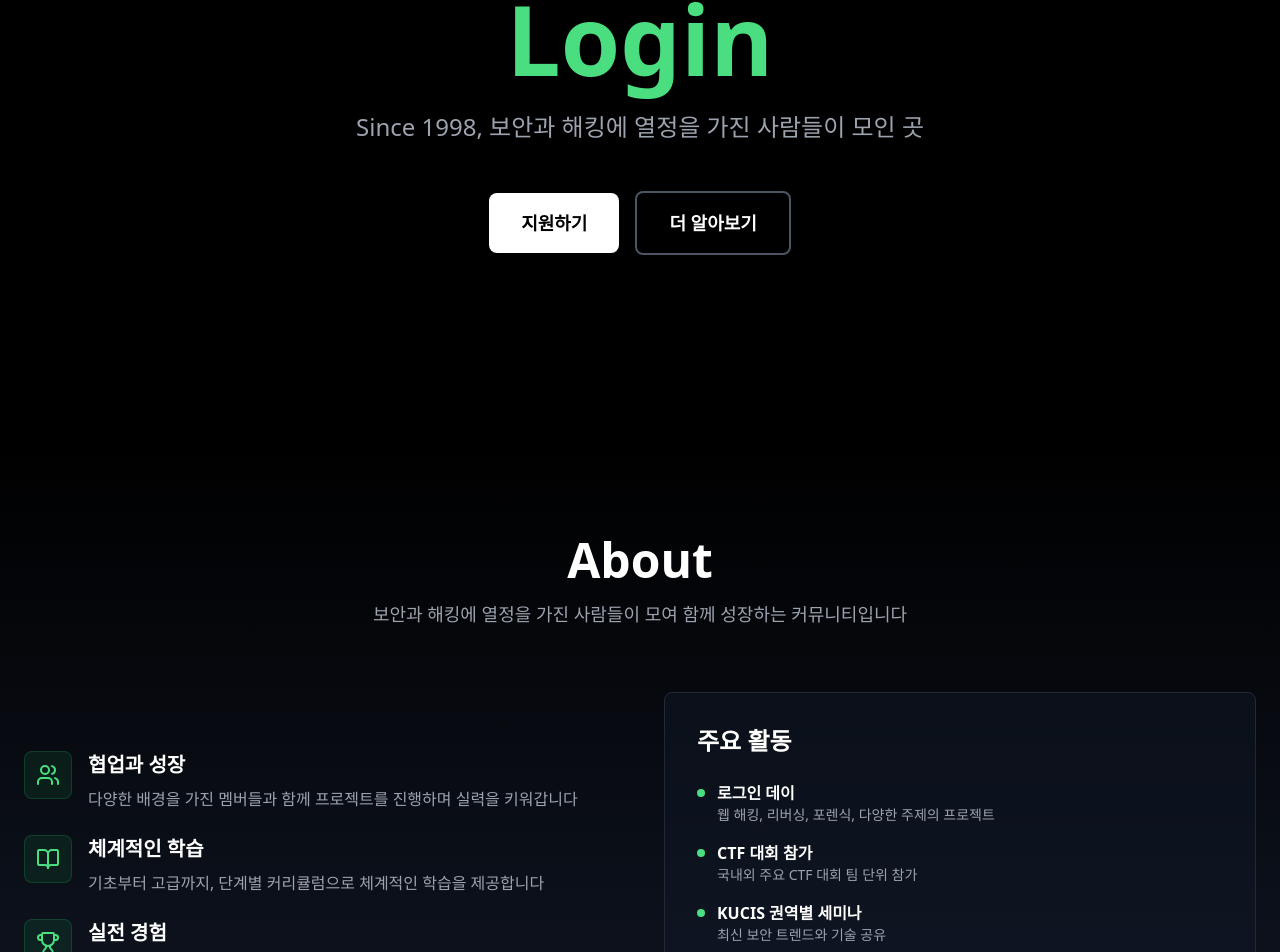
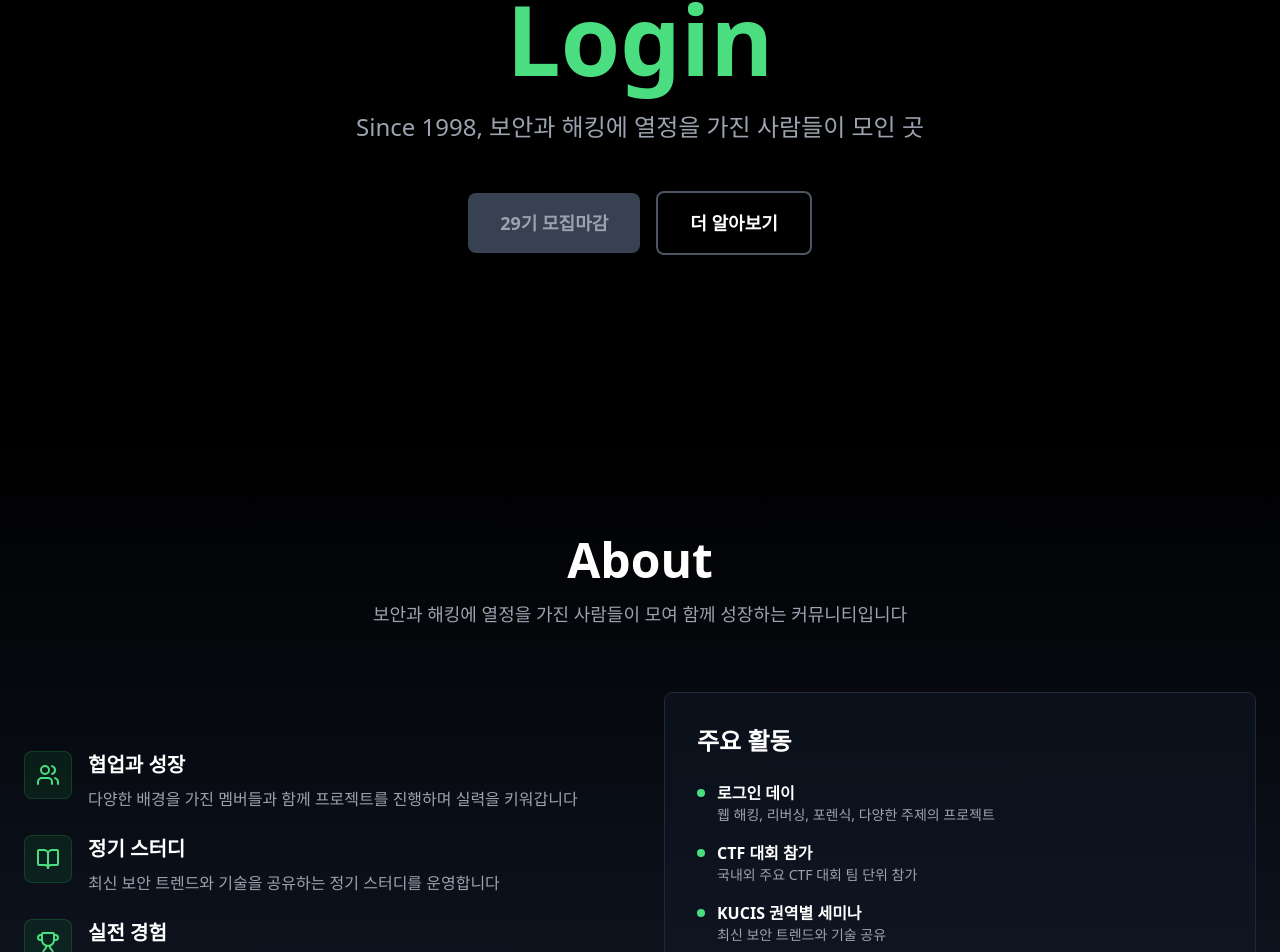
Before and after one commit to HackerLogin/LandingPage, a React (Vite) app: page / in a window 1280 px wide. Shown: the part 360-1312 px from the top of the page. Built offline with nearby package versions, Linux system fonts and the light colour scheme.

Commit message:
chore: update apply button and About section
-  isRecruitmentOpen(모집중) 상태 false(마감)으로 변경
- 지원 마감 버튼에 기수 텍스트 추가 (29기 모집마감)
- About 섹션 문구 수정

```diff
--- a/src/pages/HomePage.tsx
+++ b/src/pages/HomePage.tsx
@@ -5,7 +5,7 @@ import { Footer } from '../components/Footer';
 import { TerminalIcon, LockIcon, UsersIcon, TrophyIcon, BookOpenIcon, CodeIcon } from 'lucide-react';
 export function HomePage() {
   // 모집 상태 - 필요시 변경 가능
-  const isRecruitmentOpen = true;
+  const isRecruitmentOpen = false;
   return <div className="min-h-screen w-full bg-black text-white">
       <Navbar isRecruitmentOpen={isRecruitmentOpen} />
 
@@ -41,7 +41,7 @@ export function HomePage() {
             {isRecruitmentOpen ? <Link to="/apply" className="px-8 py-4 bg-white text-black font-semibold rounded-lg hover:bg-gray-200 transition-all text-lg">
                 지원하기
               </Link> : <button disabled className="px-8 py-4 bg-gray-700 text-gray-400 font-semibold rounded-lg cursor-not-allowed text-lg">
-                모집마감
+                29기 모집마감
               </button>}
 
             <a href="#about" className="px-8 py-4 bg-transparent border-2 border-gray-600 text-white font-semibold rounded-lg hover:border-gray-400 transition-all text-lg">
@@ -109,10 +109,9 @@ export function HomePage() {
                   <BookOpenIcon className="w-6 h-6 text-green-400" />
                 </div>
                 <div>
-                  <h3 className="text-xl font-semibold mb-2">체계적인 학습</h3>
+                  <h3 className="text-xl font-semibold mb-2">정기 스터디</h3>
                   <p className="text-gray-400">
-                    기초부터 고급까지, 단계별 커리큘럼으로 체계적인 학습을
-                    제공합니다
+                    최신 보안 트렌드와 기술을 공유하는 정기 스터디를 운영합니다
                   </p>
                 </div>
               </div>
@@ -290,9 +289,11 @@ export function HomePage() {
           <p className="text-xl text-gray-400 mb-8">
             보안과 해킹에 대한 열정을 가진 여러분을 환영합니다
           </p>
-          {isRecruitmentOpen && <Link to="/apply" className="inline-block px-10 py-4 bg-green-500 text-black font-semibold rounded-lg hover:bg-green-400 transition-all text-lg">
+          {isRecruitmentOpen ? <Link to="/apply" className="inline-block px-10 py-4 bg-green-500 text-black font-semibold rounded-lg hover:bg-green-400 transition-all text-lg">
               지원하기
-            </Link>}
+            </Link>: <button disabled className="inline-block px-10 py-4 bg-gray-700 text-gray-400 font-semibold rounded-lg cursor-not-allowed text-lg">
+              29기 모집마감
+            </button>}
         </div>
       </section>
 
```
